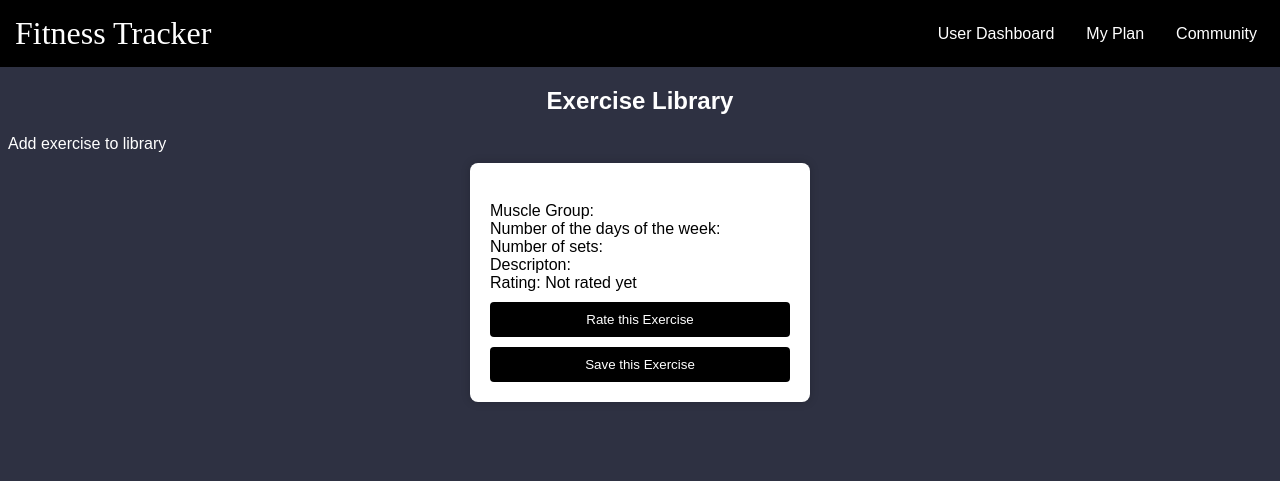
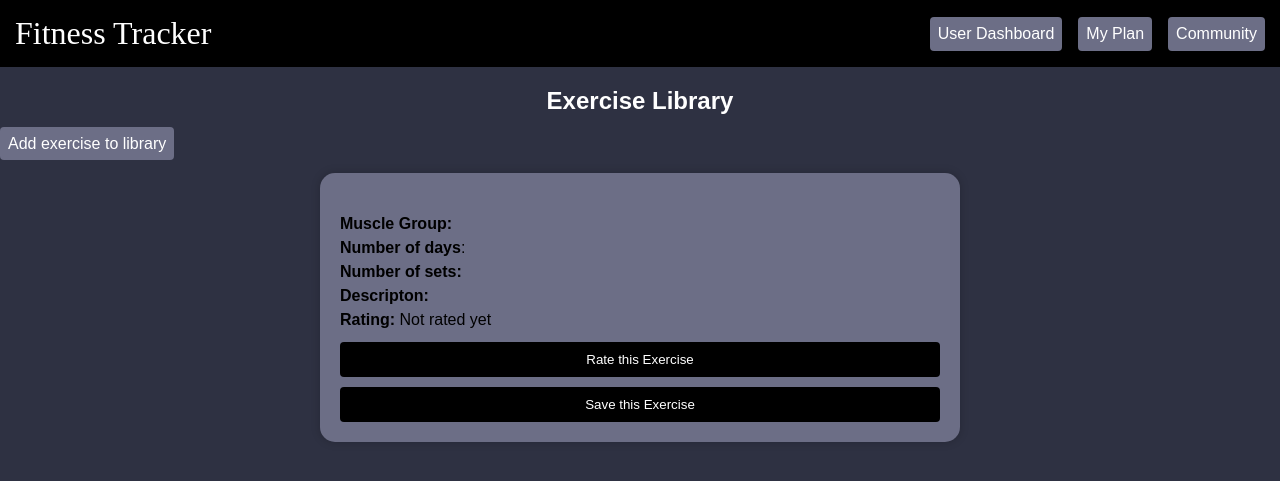
Before and after one commit to fasheng14/FitnessTracker, a PHP site: page /exerciseLibrary.php in a window 1280 px wide. Shown: the top 481 px of the page. Run offline with PHP 8.4, Linux system fonts and the light colour scheme; tables that the repository leaves empty or names only in its code hold one stand-in row (values such as "Sample post"); data that the repository does not hold is empty; some web fonts are replaced.

Commit message:
updated css for exercise library

```diff
--- a/exerciseLibrary.php
+++ b/exerciseLibrary.php
@@ -5,7 +5,7 @@
     <meta charset="UTF-8">
     <meta name="viewport" content="width=device-width, initial-scale=1.0">
     <title>Exercise Library</title>
-    <link rel="stylesheet" type="text/css" href="exerciseLibraryStyle.css">
+    <link rel="stylesheet" type="text/css" href="exerciseLibraryStyles.css">
 
     <link rel="preconnect" href="https://fonts.googleapis.com">
     <link rel="preconnect" href="https://fonts.gstatic.com" crossorigin>
@@ -24,7 +24,7 @@
 
     <main>
         <h2>Exercise Library</h2>
-        <a href="addExercise.php">Add exercise to library</a>
+        <a href="addExercise.php" class="addLibrary">Add exercise to library</a>
         <div class="container">
             <?php
             // Database configuration
@@ -49,12 +49,12 @@
                 while ($row = $result->fetch_assoc()) {
                     echo "<div class='exercise-container'>";
                     echo "<h3>" . $row["ExerciseName"] . "</h3>";
-                    echo "<p>Muscle Group: " . $row["MuscleGroup"] . "</p>";
-                    echo "<p>Number of the days of the week: " . $row["Days"] . "</p>";
-                    echo "<p>Number of sets: " . $row["Sets"] . "</p>";
-                    echo "<p>Descripton: " . $row["Description"] . "</p>";
+                    echo "<p><b>Muscle Group:</b> " . $row["MuscleGroup"] . "</p>";
+                    echo "<p><b>Number of days</b>: " . $row["Days"] . "</p>";
+                    echo "<p><b>Number of sets:</b> " . $row["Sets"] . "</p>";
+                    echo "<p><b>Descripton:</b> " . $row["Description"] . "</p>";
                     //if there is no rating yet then nothing is there
-                    echo "<p>Rating: " . ($row["Rating"] !== null ? $row["Rating"] : "Not rated yet") . "</p>";
+                    echo "<p><b>Rating:</b> " . ($row["Rating"] !== null ? $row["Rating"] : "Not rated yet") . "</p>";
                     echo "<button>Rate this Exercise </button>";
                     echo "<button>Save this Exercise</button>";
                     echo "</div>";
--- a/exerciseLibraryStyle.css
+++ b/exerciseLibraryStyles.css
@@ -24,7 +24,11 @@ nav {
     padding: 8px;
     border-radius: 4px;
     transition: background-color 0.3s;
+    background-color: #6c6e86;
+
 }
+
+
 
  a:hover {
     background-color: #555;
@@ -42,23 +46,31 @@ h1, h2 {
 }
 
 .container {
+    margin-top: 10px;
     display: flex;
     flex-wrap: wrap;
     gap: 20px;
     justify-content: center;
+
 }
 
 .exercise-container {
-    background-color: white;
+    background-color: #6c6e86;
     padding: 20px;
-    border-radius: 8px;
-    width: 300px;
+    width: 600px;
+    height: 250x;
+    border-radius: 15px;
     box-shadow: 0 0 10px rgba(0, 0, 0, 0.2);
     margin: 10px;
+}
+
+.exercise-container h3 {
+    color: white;
 }
 .exercise-container p {
     margin: 0;
     overflow: hidden;
+    line-height: 1.5;
 }
 
 button {
@@ -74,5 +86,5 @@ button {
 }
 
 button:hover {
-    background-color: #303F9F;
+    background-color: #555;
 }
--- a/userDashboard.php
+++ b/userDashboard.php
@@ -20,7 +20,7 @@
 
         <!-- Navigation between site pages  -->
         <nav>
-            <a href="">My Plan</a>
+            <a href="myPlan.php">My Plan</a>
             <a href="communityPage.php">Community</a>
             <a href="exerciseLibrary.php">Exercise Library</a>
         </nav>
```
